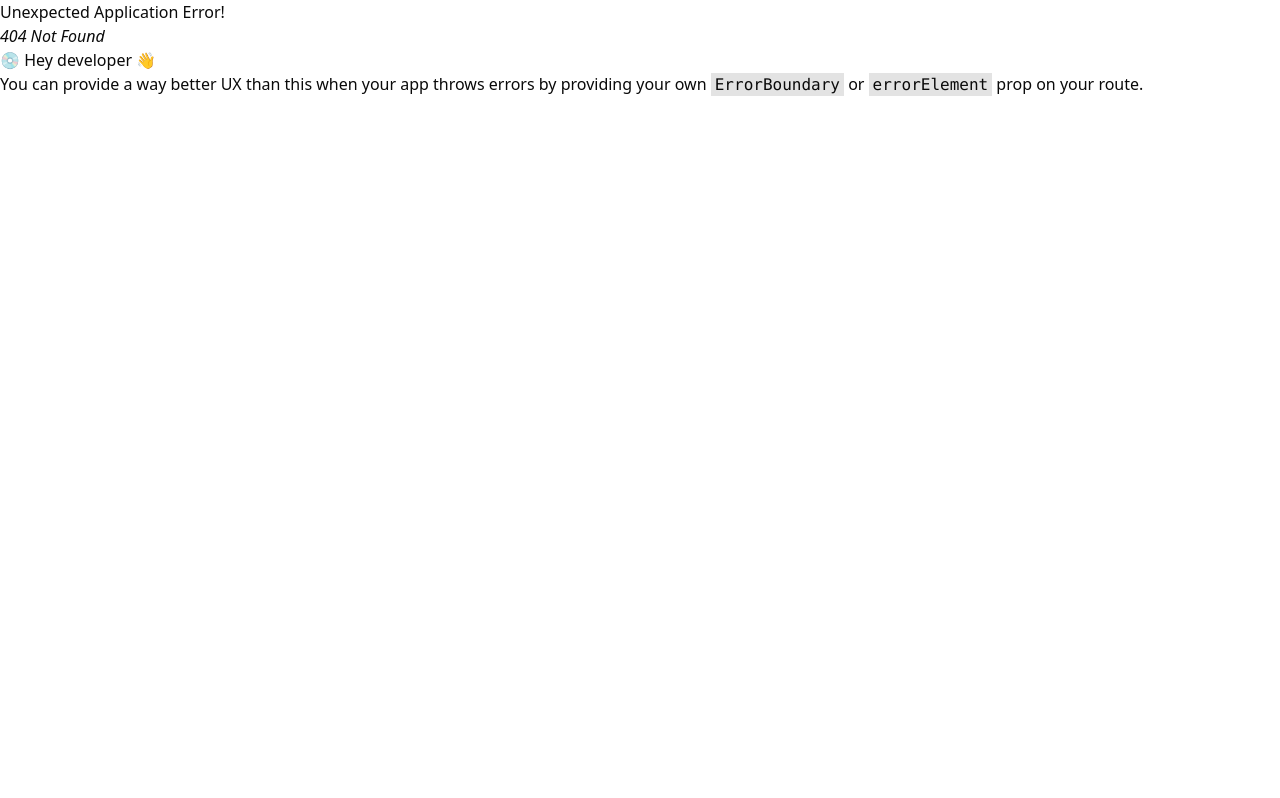
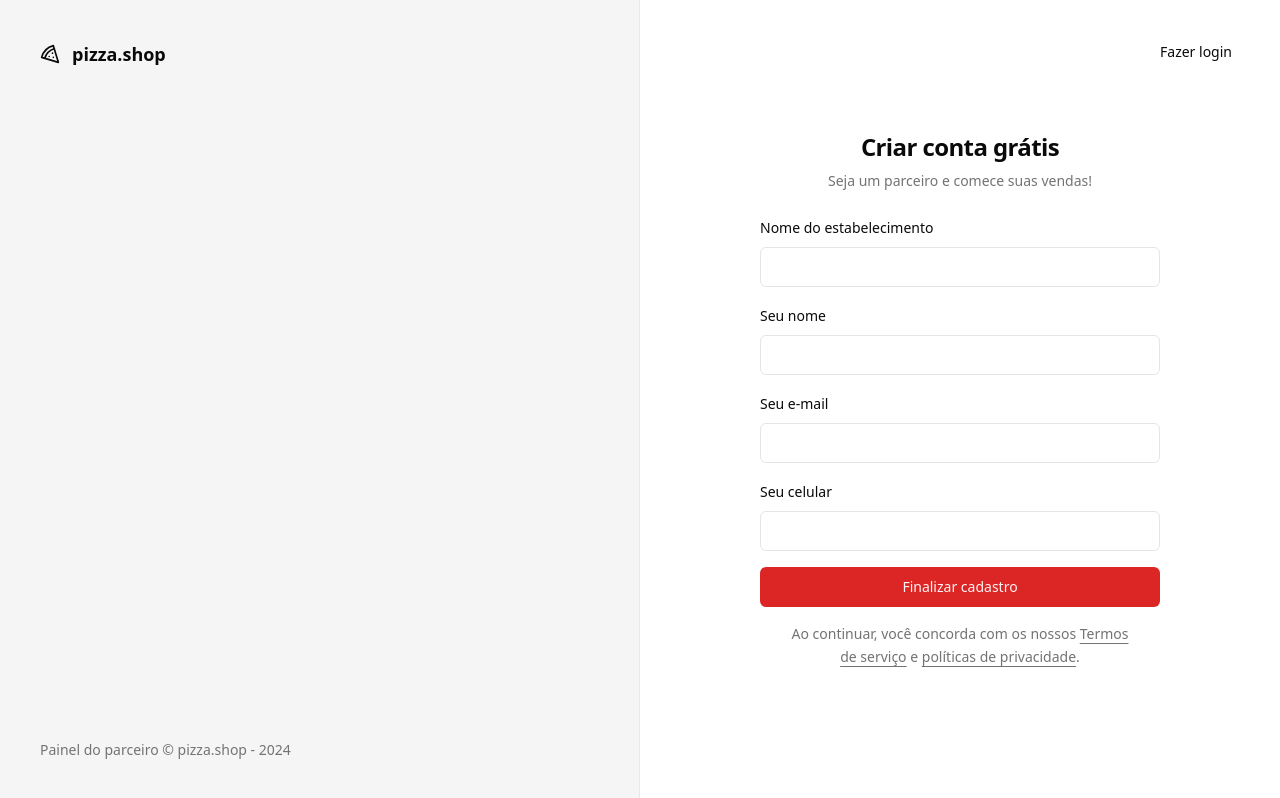
Before and after one commit to ManoelPradoMark22/pizza.shop-web, a React (Vite) app: page /sign-up in a window 1280 px wide. Before the commit this address had no page. Built offline with nearby package versions, Linux system fonts and the light colour scheme.

Commit message:
create signUp page and navigate between screens

```diff
--- a/src/pages/_layouts/auth.tsx
+++ b/src/pages/_layouts/auth.tsx
@@ -14,7 +14,7 @@ export function AuthLayout() {
         </footer>
       </div>
 
-      <div className="flex flex-col items-center justify-center">
+      <div className="relative flex flex-col items-center justify-center">
         <Outlet />
       </div>
     </div>
--- a/src/pages/auth/sign-in.tsx
+++ b/src/pages/auth/sign-in.tsx
@@ -1,6 +1,7 @@
 import { zodResolver } from '@hookform/resolvers/zod'
 import { Helmet } from 'react-helmet-async'
 import { FieldErrors, useForm } from 'react-hook-form'
+import { Link } from 'react-router-dom'
 import { toast } from 'sonner'
 import { z } from 'zod'
 
@@ -12,21 +13,21 @@ const signInForm = z.object({
   email: z.string().email('E-mail inválido'),
 })
 
-type SignInForm = z.infer<typeof signInForm>
+type ISignInForm = z.infer<typeof signInForm>
 
 export function SignIn() {
   const {
     register,
     handleSubmit,
     formState: { isSubmitting },
-  } = useForm<SignInForm>({
+  } = useForm<ISignInForm>({
     resolver: zodResolver(signInForm),
     defaultValues: {
       email: '',
     },
   })
 
-  async function handleSignIn(data: SignInForm) {
+  async function handleSignIn(data: ISignInForm) {
     await new Promise((resolve) => setTimeout(resolve, 2000))
     toast.success('Enviamos um link de autenticação para o seu e-mail.', {
       duration: 4000,
@@ -37,7 +38,7 @@ export function SignIn() {
     })
   }
 
-  function onFormError(errorFields: FieldErrors<SignInForm>) {
+  function onFormError(errorFields: FieldErrors<ISignInForm>) {
     Object.values(errorFields).forEach((error) => {
       toast.error(error.message, {
         duration: 2000,
@@ -49,6 +50,10 @@ export function SignIn() {
     <>
       <Helmet title="Login" />
       <div className="flex w-[350px] min-w-[100%] items-center justify-center p-8">
+        <Button variant="ghost" asChild className="absolute right-8 top-8">
+          <Link to="/sign-up">Novo estabelecimento</Link>
+        </Button>
+
         <div className="flex w-[100%] max-w-[400px] flex-col justify-center gap-6">
           <div className="flex flex-col gap-2 text-center">
             <h1 className="text-2xl font-semibold tracking-tight">
--- /dev/null
+++ b/src/pages/auth/sign-up.tsx
@@ -0,0 +1,140 @@
+import { zodResolver } from '@hookform/resolvers/zod'
+import { Helmet } from 'react-helmet-async'
+import { FieldErrors, useForm } from 'react-hook-form'
+import { Link, useNavigate } from 'react-router-dom'
+import { toast } from 'sonner'
+import { z } from 'zod'
+
+import { Button } from '@/components/ui/button'
+import { Input } from '@/components/ui/input'
+import { Label } from '@/components/ui/label'
+
+const signUpForm = z.object({
+  // informe as mensagens de erro customizadas para cada campo - note que coloquei o mínimo de 1 caracter para campo .string(), nao aceitando assim string vazia
+  restaurantName: z.string().min(1, 'Insira o nome do seu estabelecimento.'),
+  managerName: z.string().min(1, 'Insira o seu nome.'),
+  email: z.string().email('E-mail inválido'),
+  phone: z.string().min(1, 'Insira o seu telefone.'),
+})
+
+type ISignUpForm = z.infer<typeof signUpForm>
+
+export function SignUp() {
+  const navigate = useNavigate()
+
+  const {
+    register,
+    handleSubmit,
+    formState: { isSubmitting },
+  } = useForm<ISignUpForm>({
+    // precisamos passar o resolver: zodResolver(signUpForm) para o nosso formulario usar a validacao do zod!!
+    // importante o resolver, pois sem ele o nosso forms sempre q clicarmos no botao submit, irá chamar a funcao handleSubmit (mesmo com erros no formulario ou campos sem preencher!!)
+    resolver: zodResolver(signUpForm),
+    // informe os valores defaults
+    defaultValues: {
+      restaurantName: '',
+      managerName: '',
+      email: '',
+      phone: '',
+    },
+  })
+
+  async function handleSignUp(data: ISignUpForm) {
+    await new Promise((resolve) => setTimeout(resolve, 2000))
+    console.log(data)
+    toast.success('Restaurante cadastrado com sucesso.', {
+      // duration é a duração do toast em milisegundos
+      duration: 6000,
+      description: 'Agora, faça login para acessar o Dashboard.',
+    })
+    // aqui nao coloquei o navigate no button dentro do toast, mas fora mesmo. nao se preocupe, ele vai continar vizivel por 6 segundos la na pagina de login (achei mais intuitivo assim)
+    navigate('/sign-in')
+  }
+
+  /*
+  e aqui será a nossa funcao quando tiver algum erro de validacao do zod! ele recebe os campos com erros!!
+  observe q o parametro errorFields (pode chamar do q preferir) é um objeto.
+   - cada chave desse objeto é o nome q usamos no register de cada input, por exemplo, o do estabelecimento é 'restaurantName'
+   - e o valor de cada chave é a mensagem de erro padrão que veio do zod para cada campo (ou a mensagem q vc especificou)
+  por isso uso o Object.values(errorFields) para transformar em um array com os valores de cada chave (ou seja, um array com as mensagens de erros!! e é o q precisamos, pois iremos usar o toas com cada mensagem)
+  */
+  function onFormError(errorFields: FieldErrors<ISignUpForm>) {
+    Object.values(errorFields).forEach((error) => {
+      toast.error(error.message, {
+        duration: 2000,
+      })
+    })
+  }
+
+  return (
+    <>
+      <Helmet title="Cadastro" />
+      <div className="flex w-[350px] min-w-[100%] items-center justify-center p-8">
+        <Button variant="ghost" asChild className="absolute right-8 top-8">
+          <Link to="/sign-in">Fazer login</Link>
+        </Button>
+
+        <div className="flex w-[100%] max-w-[400px] flex-col justify-center gap-6">
+          <div className="flex flex-col gap-2 text-center">
+            <h1 className="text-2xl font-semibold tracking-tight">
+              Criar conta grátis
+            </h1>
+            <p className="text-sm text-muted-foreground">
+              Seja um parceiro e comece suas vendas!
+            </p>
+          </div>
+
+          <form
+            className="space-y-4"
+            // segundo parâmetro da funcao handleSubmit do react-hook-form permite vc passar uma funcao para obter os erros do formulario - q no caso estamos validando com o zod
+            onSubmit={handleSubmit(handleSignUp, onFormError)}
+          >
+            <div className="space-y-2">
+              <Label htmlFor="restaurantName">Nome do estabelecimento</Label>
+              <Input
+                type="text"
+                id="restaurantName"
+                {...register('restaurantName')}
+              />
+            </div>
+
+            <div className="space-y-2">
+              <Label htmlFor="managerName">Seu nome</Label>
+              <Input
+                type="text"
+                id="managerName"
+                {...register('managerName')}
+              />
+            </div>
+
+            <div className="space-y-2">
+              <Label htmlFor="email">Seu e-mail</Label>
+              <Input type="email" id="email" {...register('email')} />
+            </div>
+
+            <div className="space-y-2">
+              <Label htmlFor="phone">Seu celular</Label>
+              <Input type="tel" id="phone" {...register('phone')} />
+            </div>
+
+            <Button disabled={isSubmitting} className="w-full">
+              Finalizar cadastro
+            </Button>
+
+            <p className="px-6 text-center text-sm leading-relaxed text-muted-foreground">
+              Ao continuar, você concorda com os nossos{' '}
+              <a href="" className="underline underline-offset-4">
+                Termos de serviço
+              </a>{' '}
+              e{' '}
+              <a href="" className="underline underline-offset-4">
+                políticas de privacidade
+              </a>
+              .
+            </p>
+          </form>
+        </div>
+      </div>
+    </>
+  )
+}
--- a/src/routes.tsx
+++ b/src/routes.tsx
@@ -4,6 +4,7 @@ import { AppLayout } from './pages/_layouts/app'
 import { AuthLayout } from './pages/_layouts/auth'
 import { Dashboard } from './pages/app/dashboard'
 import { SignIn } from './pages/auth/sign-in'
+import { SignUp } from './pages/auth/sign-up'
 
 export const router = createBrowserRouter([
   {
@@ -14,6 +15,9 @@ export const router = createBrowserRouter([
   {
     path: '/',
     element: <AuthLayout />,
-    children: [{ path: '/sign-in', element: <SignIn /> }],
+    children: [
+      { path: '/sign-in', element: <SignIn /> },
+      { path: '/sign-up', element: <SignUp /> },
+    ],
   },
 ])
```
